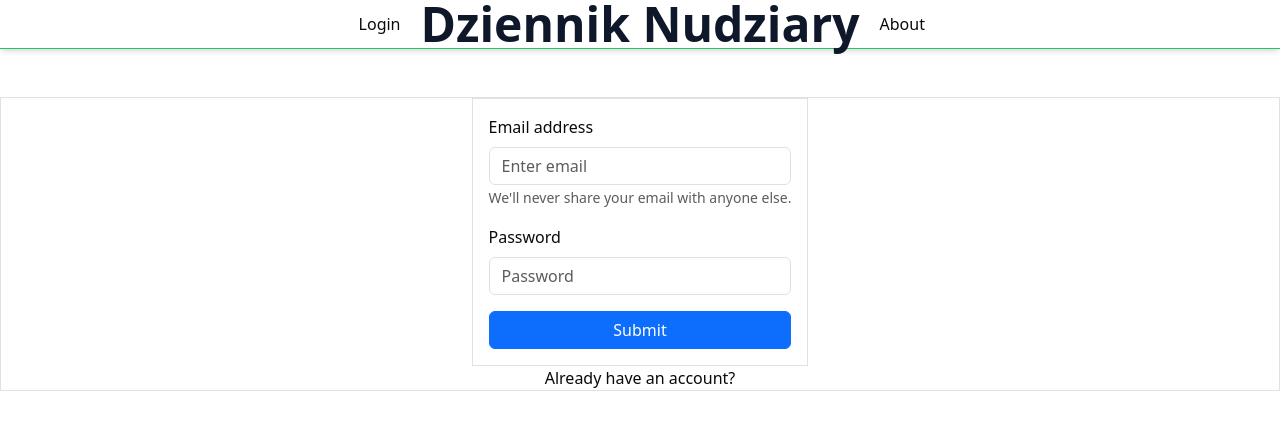
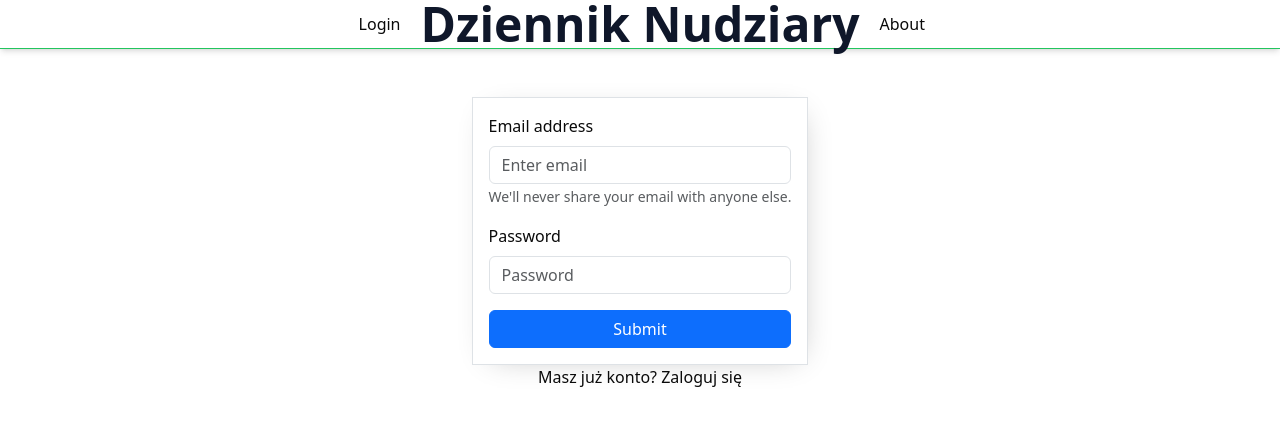
Before and after one commit to ZDSDD/zakladki-front, a React (Vite) app: page /login in a window 1280 px wide. Shown: the top 430 px of the page. Built offline with nearby package versions, Linux system fonts and the light colour scheme.

Commit message:
start working on register/login

```diff
--- a/src/components/Login.tsx
+++ b/src/components/Login.tsx
@@ -8,7 +8,11 @@ import Form from "react-bootstrap/Form";
 import MultiStateButton from "./MultistateButton";
 import { ButtonState } from "./MultistateButton";
 
-const Login: React.FC = () => {
+interface LoginProps {
+  className?: string;
+}
+
+const Login: React.FC<LoginProps> = ({ className }) => {
   const [email, setEmail] = useState("");
   const [password, setPassword] = useState("");
   const [buttonState, setButtonState] = useState<ButtonState>("default");
@@ -60,7 +64,7 @@ const Login: React.FC = () => {
   };
 
   return (
-    <div className="border border-blue-500 flex flex-col space-y-3 max-w-96 p-3">
+    <div className={`${className} flex flex-col space-y-3 p-3`}>
       <Form onSubmit={handleSubmit}>
         <Form.Group className="mb-3" controlId="formBasicEmail">
           <Form.Label>Email address</Form.Label>
--- a/src/pages/LoginPage.tsx
+++ b/src/pages/LoginPage.tsx
@@ -1,10 +1,20 @@
 import Login from "@/components/Login";
-
+import { useState } from "react";
 function LoginPage() {
+  const [notRegisteredYet, setNotRegisteredYet] = useState<boolean>(false);
   return (
-    <div className="flex justify-center items-center flex-col border m-auto">
-      <Login />
-      <div>Already have an account?</div>
+    <div className="flex justify-center items-center flex-col m-auto">
+      <Login className="border border-slate-200 shadow-[5px_5px_30px_-15px_rgba(0,0,0,0.3)]" />
+      <div
+        className="hover:cursor-pointer hover:underline"
+        onClick={() => setNotRegisteredYet((oldVal) => !oldVal)}
+      >
+        {notRegisteredYet ? (
+          <span>Nie masz konta? Zarejestruj się</span>
+        ) : (
+          <span>Masz już konto? Zaloguj się</span>
+        )}
+      </div>
     </div>
   );
 }
```
